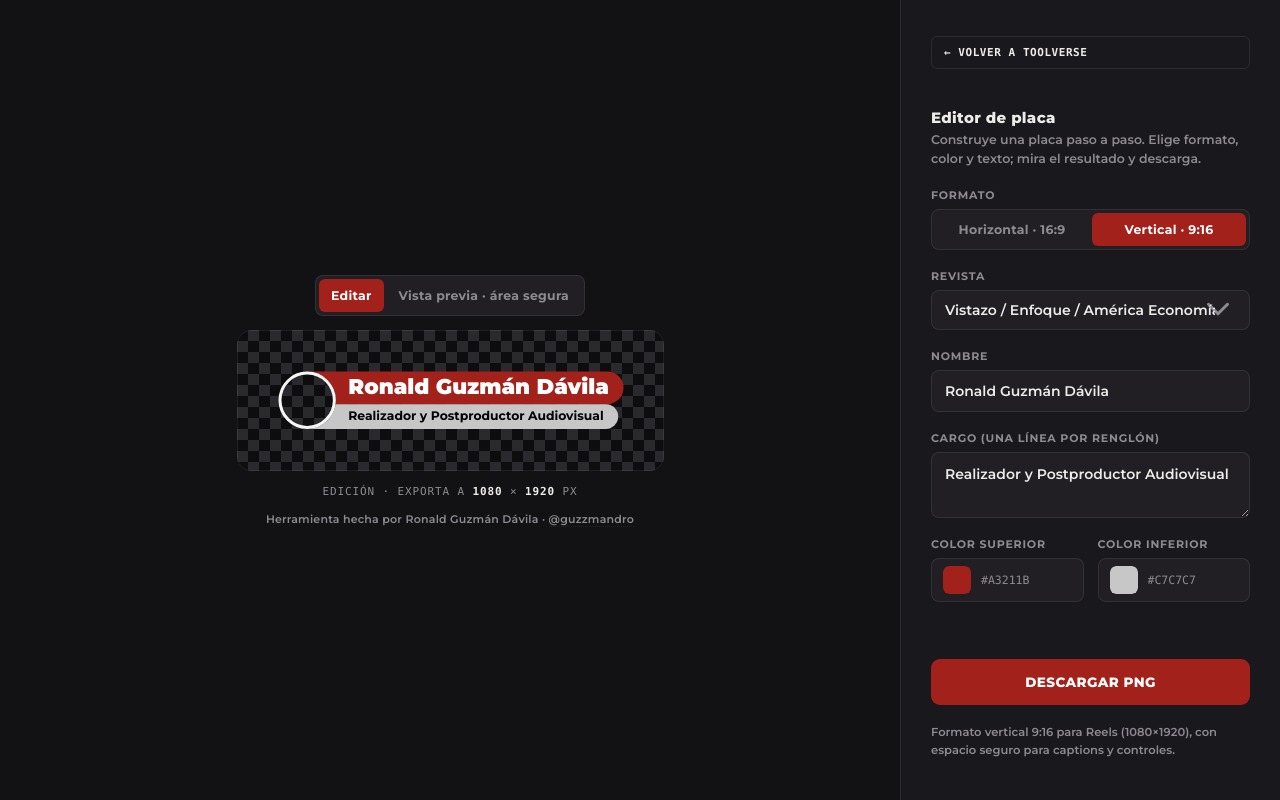
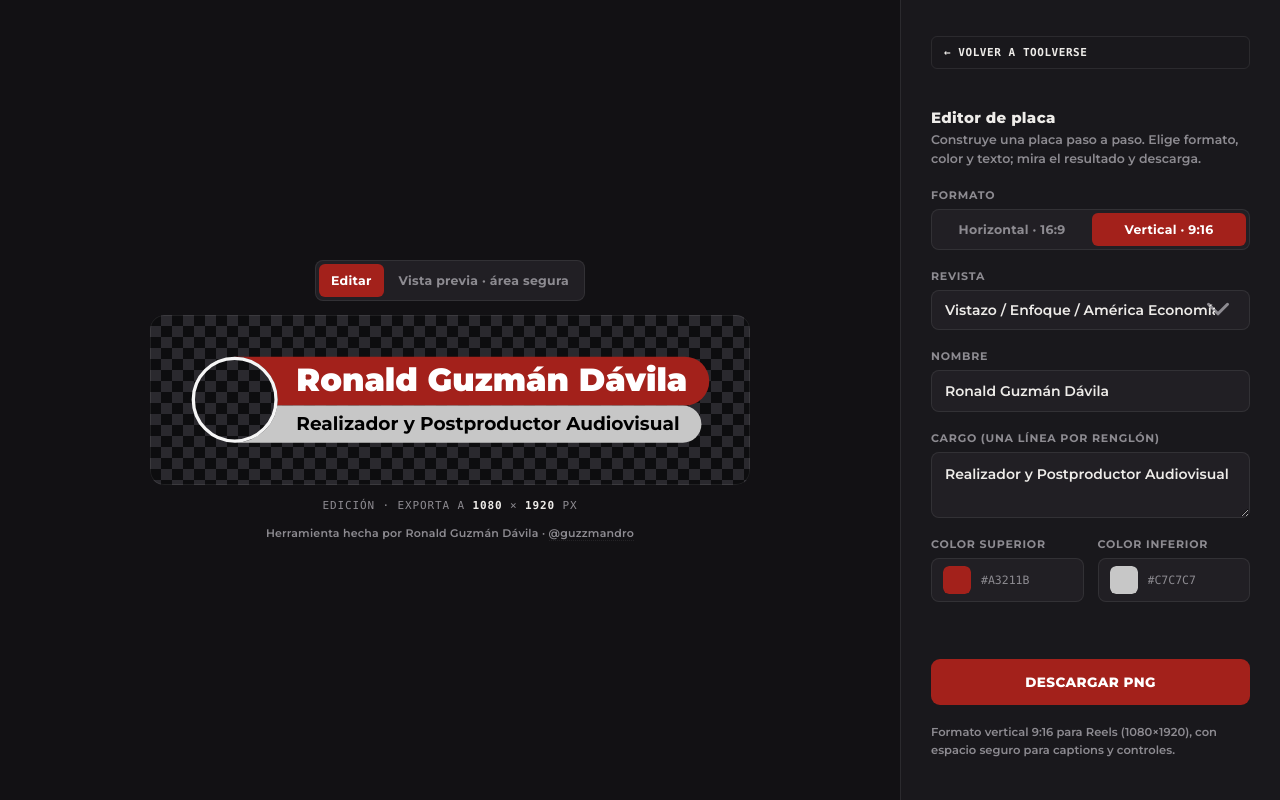
Before and after one commit to guzmandavila/Editor-de-placa, a plain HTML site: page index.html in a window 1280 px wide. Drawn offline with Linux system fonts and the light colour scheme.

Commit message:
Balance vertical nameplate scale

```diff
--- a/index.html
+++ b/index.html
@@ -221,7 +221,7 @@
 
   const REF_W = 1920;
   function baseSizes(frameW){
-    const s = frameW/REF_W;
+    const s = frameW/((frameW < 1500) ? 1280 : REF_W);
     return {
       redH: 58*s, grayLineH: 34*s, grayPadV: 10*s,
       nameFontSize: 38*s, titleFontSize: 22*s,
```
